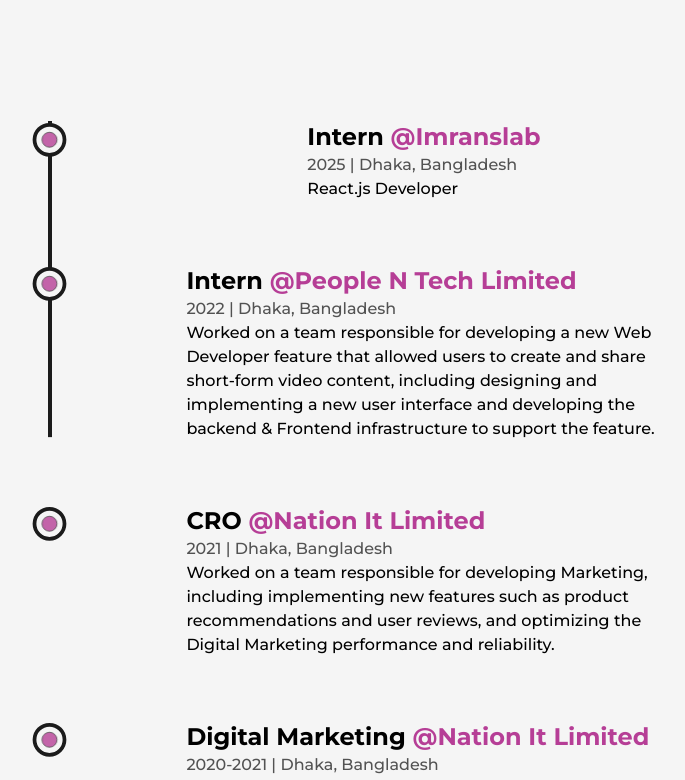
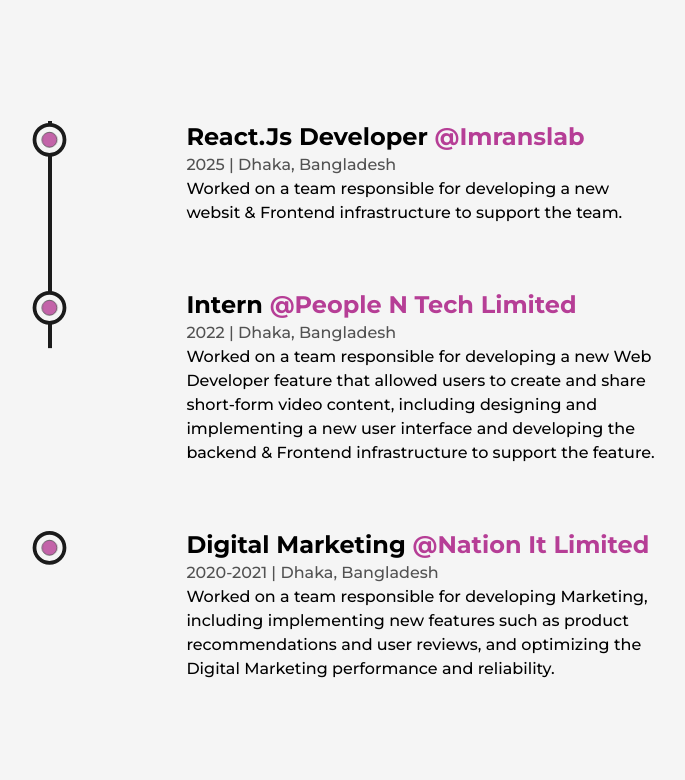
Before and after one commit to Ahadhossan/Ahad-Hossain-Portfolio-Website-Next.js, a Next.js app: page /about in a window 1280 px wide. Shown: the part 2451-3231 px from the top of the page, without its empty margins (232-917 px from the left). Built offline with nearby package versions, Linux system fonts and the light colour scheme.

Commit message:
Update Experience.js

```diff
--- a/src/components/Experience.js
+++ b/src/components/Experience.js
@@ -54,13 +54,13 @@
           className="absolute left-9 top-0 w-[4px] h-full bg-dark origin-top dark:bg-light md:w-[2px] md:left-[30px] xs:left-[20px]"
         />
         <ul className="w-full flex flex-col items-start justify-between ml-4 xs:ml-2">
-            <Details
-            position="Intern"
+          <Details
+            position="React.js Developer"
             company="imranslab"
             companyLink="#"
             time="2025"
             address="Dhaka, Bangladesh"
-            work="React.js Developer"
+            work="Worked on a team responsible for developing a new websit & Frontend infrastructure to support the team."
           />
           <Details
             position="Intern"
@@ -69,14 +69,6 @@
             time="2022"
             address="Dhaka, Bangladesh"
             work="Worked on a team responsible for developing a new Web Developer feature that allowed users to create and share short-form video content, including designing and implementing a new user interface and developing the backend & Frontend infrastructure to support the feature."
-          />
-          <Details
-            position="CRO"
-            company="Nation It Limited"
-            companyLink="#"
-            time="2021"
-            address="Dhaka, Bangladesh"
-            work="Worked on a team responsible for developing Marketing, including implementing new features such as product recommendations and user reviews, and optimizing the Digital Marketing performance and reliability."
           />
           <Details
             position="Digital Marketing"
```
